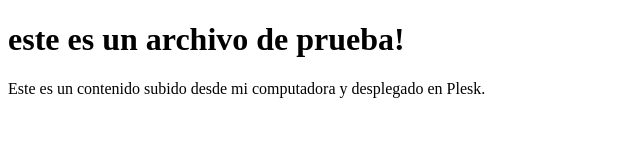
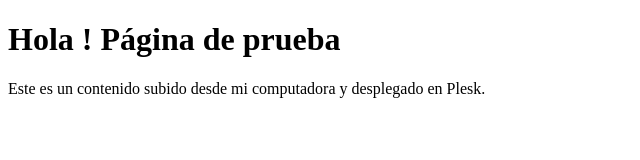
Before and after one commit to DiegoVzz/PruebaRep1, a plain HTML site: page index.html in a window 1280 px wide. Shown: the whole page, without its empty margins (0-640 px from the left). Drawn offline with Linux system fonts and the light colour scheme.

Commit message:
Añadido index.html como archivo de prueba

```diff
--- a/index.html
+++ b/index.html
@@ -6,7 +6,7 @@
     <title>Página de Prueba</title>
 </head>
 <body>
-    <h1>este es un archivo de prueba!</h1>
+    <h1>Hola ! Página de prueba</h1>
     <p>Este es un contenido subido desde mi computadora y desplegado en Plesk.</p>
 </body>
 </html>
```
